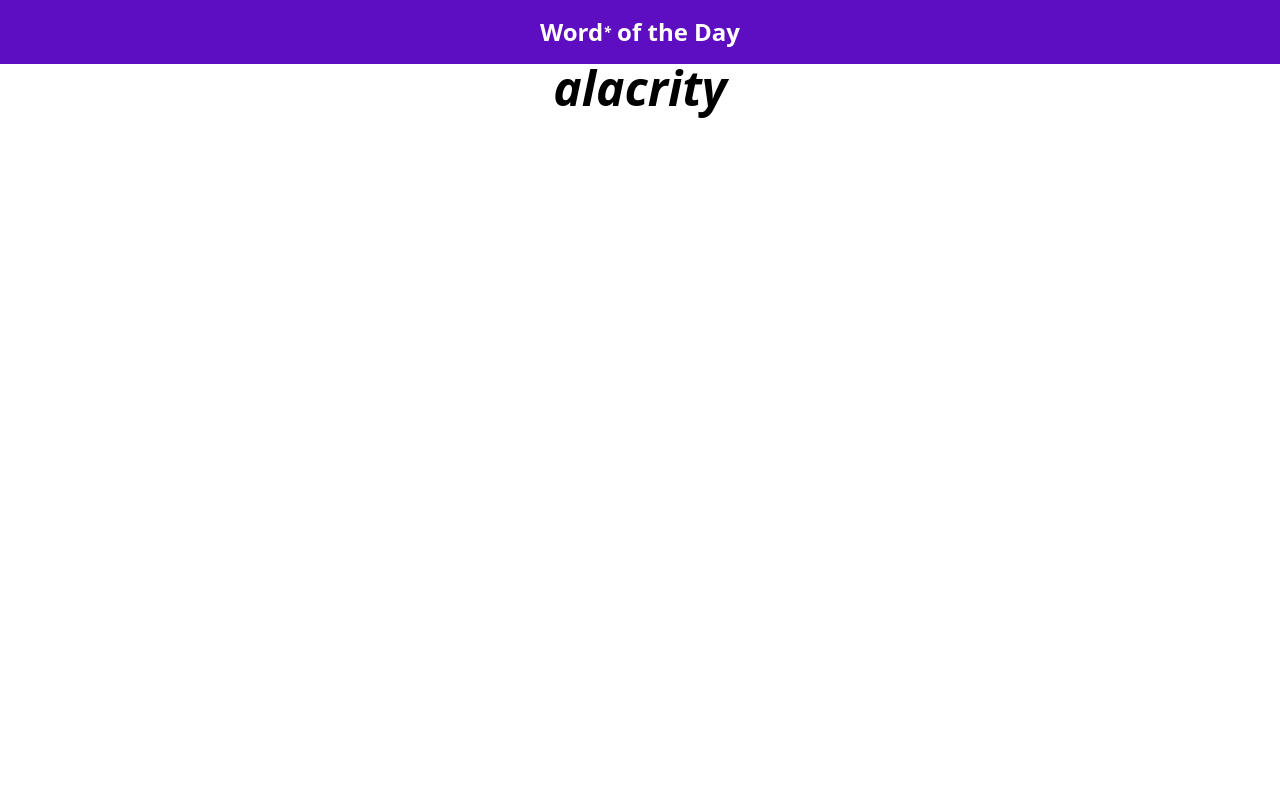
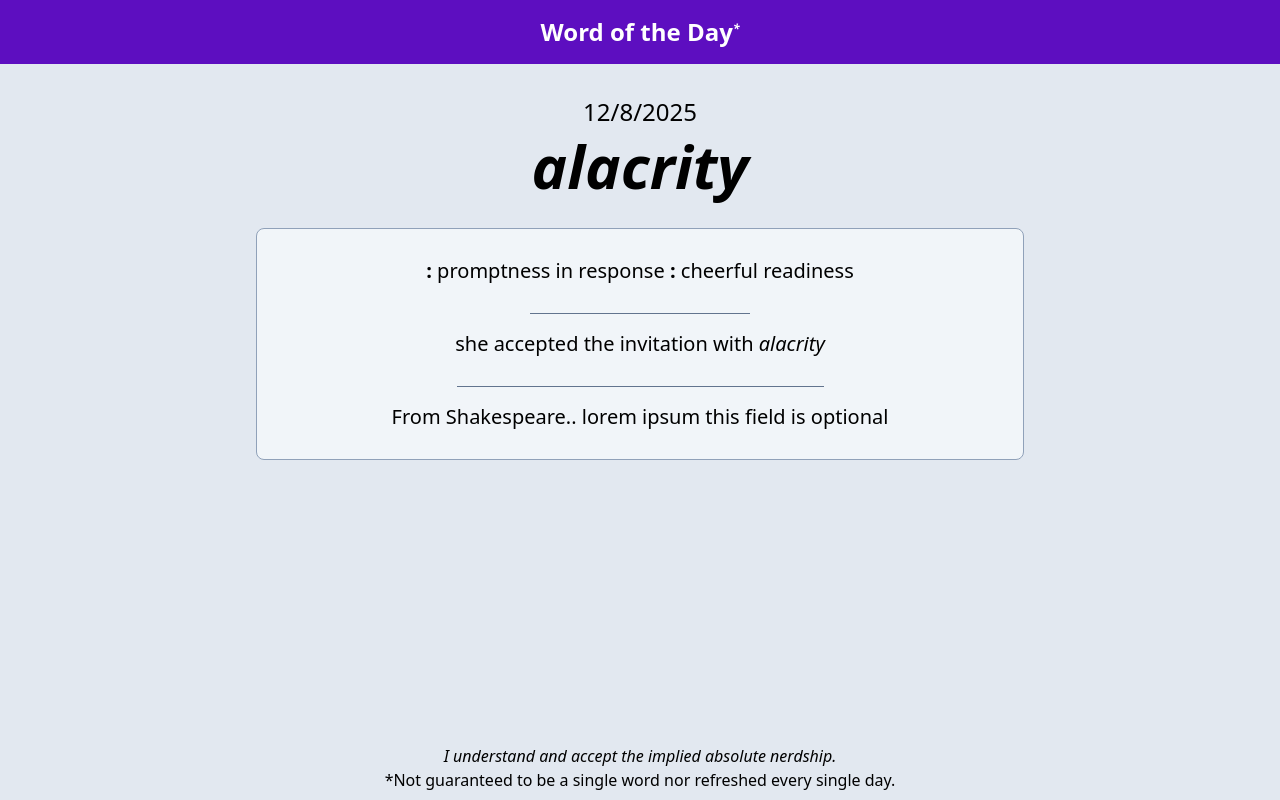
Before and after one commit to Somebody32x2/WordOfTheDay, a SvelteKit app: page / in a window 1280 px wide. Built offline with nearby package versions, Linux system fonts and the light colour scheme.

Commit message:
Styling & Body

```diff
--- a/package.json
+++ b/package.json
@@ -4,9 +4,9 @@
 	"version": "0.0.1",
 	"type": "module",
 	"scripts": {
-		"dev": "vite dev",
-		"build": "vite build",
-		"preview": "vite preview",
+		"dev": "bunx --bun vite dev",
+		"build": "bunx --bun vite build",
+		"preview": "bunx --bun vite preview",
 		"prepare": "svelte-kit sync || echo ''"
 	},
 	"devDependencies": {
--- a/src/app.html
+++ b/src/app.html
@@ -1,9 +1,9 @@
 <!doctype html>
 <html lang="en">
     <head>
-		<title>Word of the Day</title>
         <meta charset="utf-8" />
         <meta name="viewport" content="width=device-width, initial-scale=1" />
+        <title>Word of the Day</title>
         %sveltekit.head%
     </head>
     <body data-sveltekit-preload-data="hover">
--- a/src/lib/MiriamWebsterParser.js
+++ b/src/lib/MiriamWebsterParser.js
@@ -1,7 +1,7 @@
 const replacements = {
     "{wi}": "<i>",
     "{/wi}": "</i>",
-    "{bc}": "; ",
+    "{bc}": "<b>:</b> ",
 }
 const reReplacementPatterns = [
     // {a_link|WORD} -> WORD
--- a/src/routes/+page.svelte
+++ b/src/routes/+page.svelte
@@ -1,17 +1,47 @@
 <script>
     import {MiramWebsterToHTML} from "$lib/MiriamWebsterParser.js";
-
+    import { PUBLIC_TITLE } from "$env/static/public";
     // TODO: change the title to today's word
     let today = "alacrity"
+    let day = "12/8/2025"
     let def = MiramWebsterToHTML("{bc}promptness in response {bc}cheerful readiness ")
-    let extended_def = MiramWebsterToHTML("accepted the invitation with {wi}alacrity{/wi}")
+    let extended_def = MiramWebsterToHTML("she accepted the invitation with {wi}alacrity{/wi}")
     let note = "From Shakespeare.. lorem ipsum this field is optional "
+
+    let entries = []
+    if (def !== "") {
+        entries.push(def)
+    }
+    if (extended_def !== "") {
+        entries.push(extended_def)
+    }
+    if (note !== "") {
+        entries.push(note)
+    }
 </script>
-<div class="w-full flex flex-col items-center">
+<div class="w-full flex flex-col items-center dark:bg-gray-900 bg-slate-200 dark:text-white min-h-[100vh] pb-10">
     <div class="w-full bg-violet-800 flex justify-center">
-        <h1 class="text-white font-bold text-center text-2xl m-4">Word<i class="text-sm relative bottom-1">*</i> of the Day</h1>
+        <h1 class="text-white font-bold text-center text-2xl m-4">{PUBLIC_TITLE} Word of the Day<i class="text-xs relative bottom-[0.55rem] lg:bottom-[0.5rem]">*</i></h1>
     </div>
-    <div class="w-[70%]">
-        <h1 class="md:text-5xl font-semibold italic text-center">{today}</h1>
+    <div class="w-[70%] mt-8">
+        <h4 class="w-full text-center text-2xl mb-2">{day}</h4>
+        <h1 class="text-4xl md:text-6xl font-bold italic text-center">{today}</h1>
+    </div>
+
+    <div class="md:w-[60%] mt-8 bg-slate-100 dark:bg-slate-800 text-center text-xl mb-2 px-4 rounded-lg border-slate-400 border pt-3" >
+        {#each entries as entry, index}
+            <div class="my-4 h-10">
+                {@html entry}
+            </div>
+            {#if index < entries.length - 1}
+                <hr class="border-slate-500 mx-auto" style="width: {3+2*index}0%;"/>
+            {/if}
+        {/each}
+
+    </div>
+    <div class="w-full text-center absolute bottom-2">
+        <i>I understand and accept the implied absolute nerdship.</i>
+        <br>
+        *Not guaranteed to be a single word nor refreshed every single day.
     </div>
 </div>
```
Also changed, not shown: 1 other file (tests, documents, lock files or other folders). Lines whose indentation alone changed are shown as unchanged.
